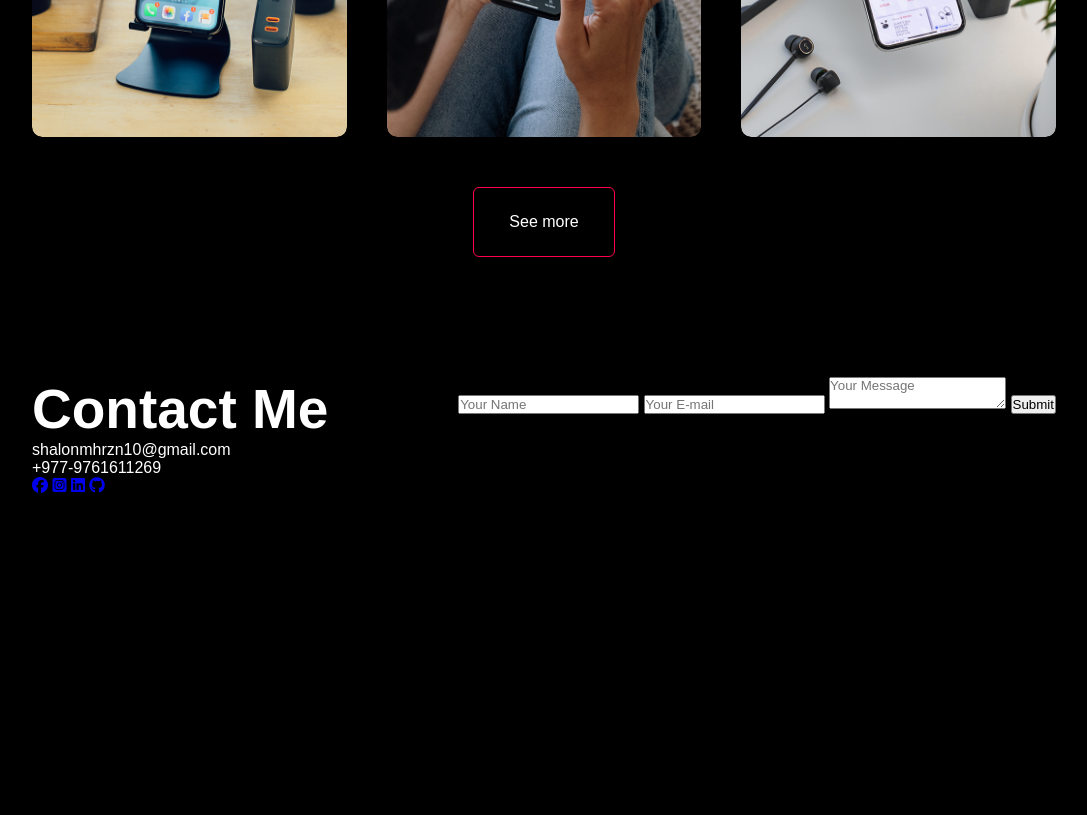
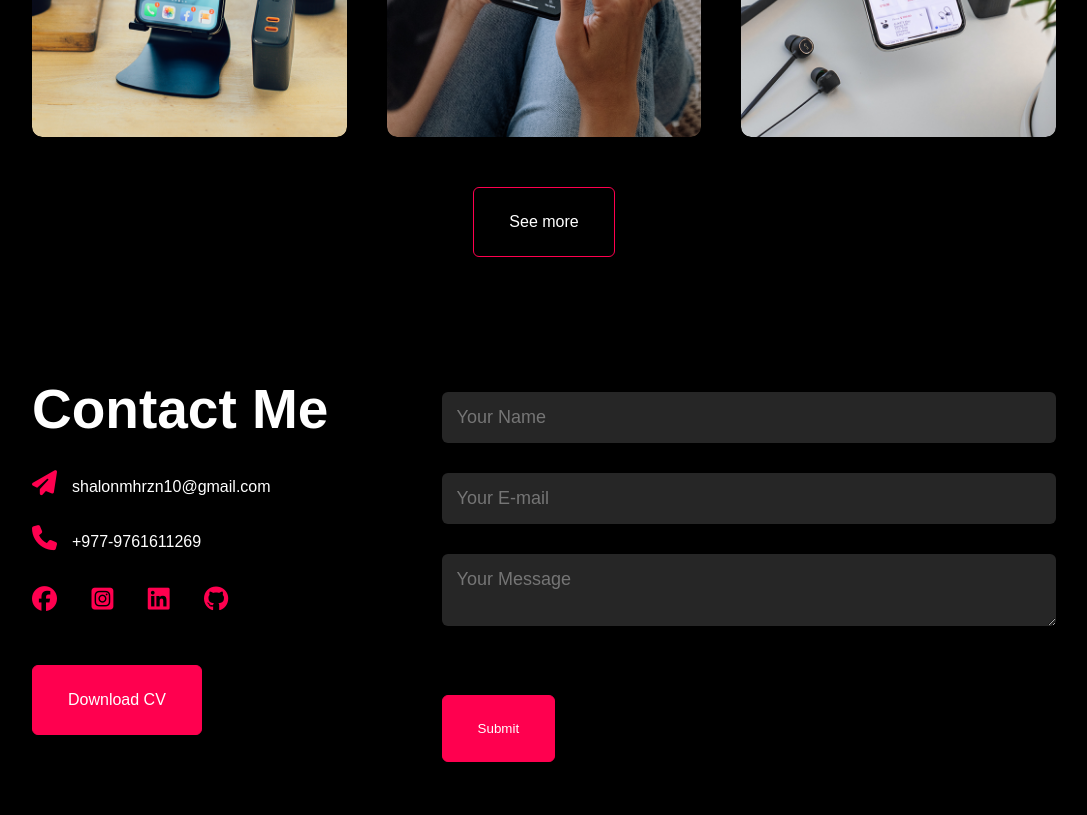
Before and after one commit to Shalon27/My-Portfolio, a plain HTML site: page index.html in a window 1280 px wide. Shown: the part 2545-3360 px from the top of the page, without its empty margins (96-1183 px from the left). Before the commit the page ends 3050 px from the top, so only its background shows below. Drawn offline with Linux system fonts and the light colour scheme.

Commit message:
Added DOWNLOAD my CV

```diff
--- a/index.html
+++ b/index.html
@@ -138,21 +138,22 @@
         <div class="row">
             <div class="contact-left">
                 <h1 class="sub-title">Contact Me</h1>
-                <p>shalonmhrzn10@gmail.com</p>
-                <p>+977-9761611269</p>
+                <p><i class="fa-solid fa-paper-plane"></i>shalonmhrzn10@gmail.com</p>
+                <p><i class="fa-solid fa-phone"></i>+977-9761611269</p>
                 <div class="social-icons">
                     <a href="https://www.facebook.com/profile.php?id=100072378736395"><i class="fa-brands fa-facebook"></i></a>
                     <a href="https://www.instagram.com/dec_027/"><i class="fa-brands fa-square-instagram"></i></a>
                     <a href="https://www.facebook.com/profile.php?id=100072378736395"><i class="fa-brands fa-linkedin"></i></a>
                     <a href="https://www.facebook.com/profile.php?id=100072378736395"><i class="fa-brands fa-github"></i></a>
                 </div>
+                <a href="https://drive.google.com/file/d/1p_8hFNe2lOU2t41oYWknmDYmx2-hWHJ9/view" download class="btn btn2">Download CV</a>
             </div>
             <div class="contact-right">
                 <form>
                     <input type="text" name="Name" placeholder="Your Name" required>
                     <input type="email" name="Email" placeholder="Your E-mail" required>
                     <textarea name="Message" row="6" placeholder="Your Message"></textarea>
-                    <button type="submit">Submit</button>
+                    <button type="submit" class="btn btn2">Submit</button>
                 </form>
             </div>
         </div>
--- a/style.css
+++ b/style.css
@@ -265,3 +265,51 @@ nav ul li a:hover::after {
 .btn:hover {
     background: #ff004f;
 }
+/* ............CONTACT.......... */
+.contact-left {
+    flex-basis: 40%;
+}
+.contact-right {
+    flex-basis:60%;
+}
+.contact-left p{
+    margin-top: 30px;
+}
+.contact-left i{
+    color: #ff004f;
+    margin-right: 15px;
+    font-size: 25px;
+}
+.social-icons {
+    margin-top: 30px;
+}
+.social-icons a{
+    text-decoration: none;
+    font-size: 30px;
+    margin-right: 15px;
+    color: #ababab;
+    display: inline-block;
+    transition: transform 0.5s;
+}
+.social-icons a:hover{
+    color: #ff004f;
+    transform: translateY(-5px);
+}
+.btn.btn2{
+    display: inline-block;
+    background: #ff004f;
+}
+.contact-right form{
+    width: 100%;
+}
+form input, form textarea{
+    width: 100%;
+    border: 0;
+    outline: none;
+    background: #262626;
+    padding: 15px;
+    margin: 15px 0;
+    color: #fff;
+    font-size: 18px;
+    border-radius: 6px;
+}
```
